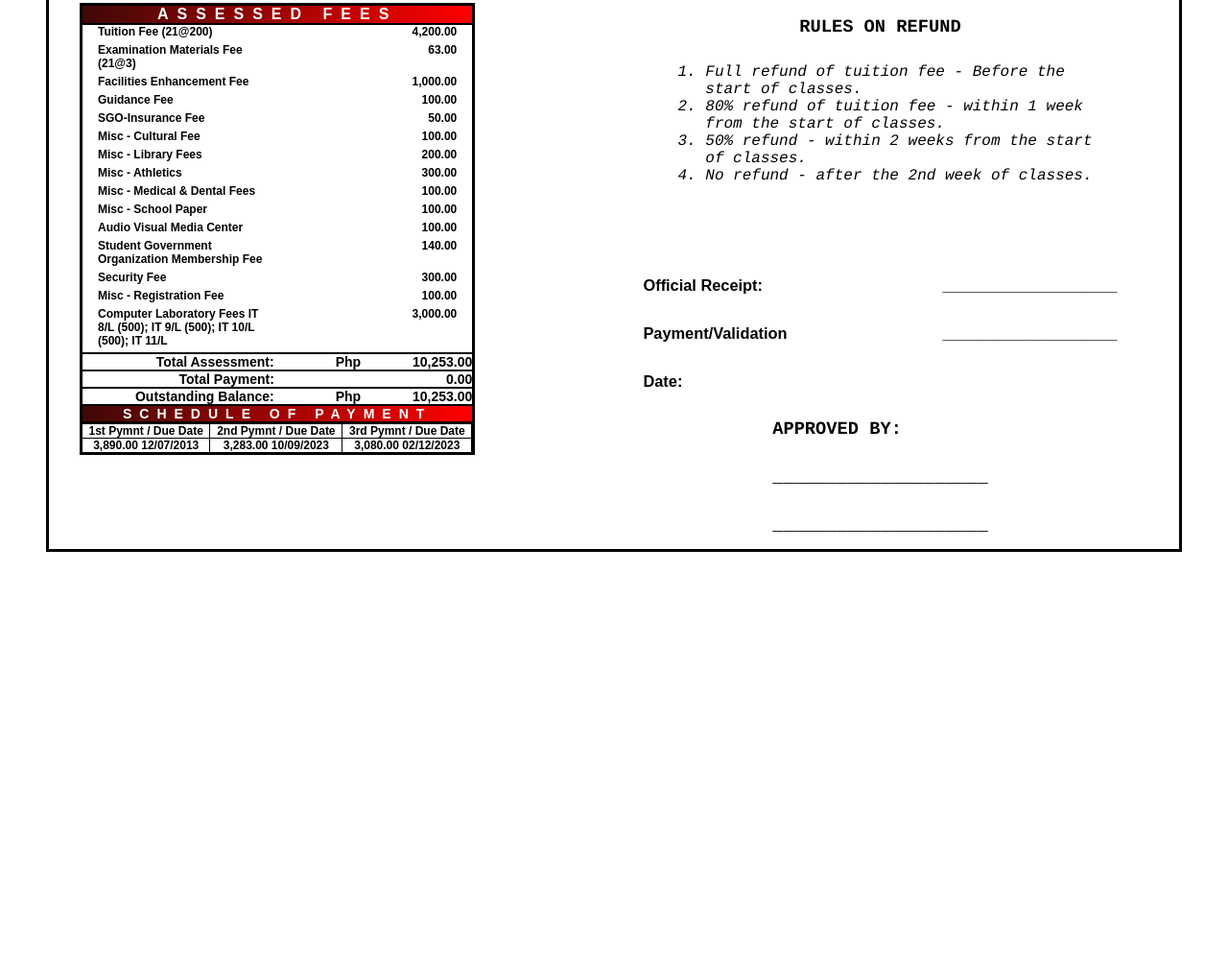
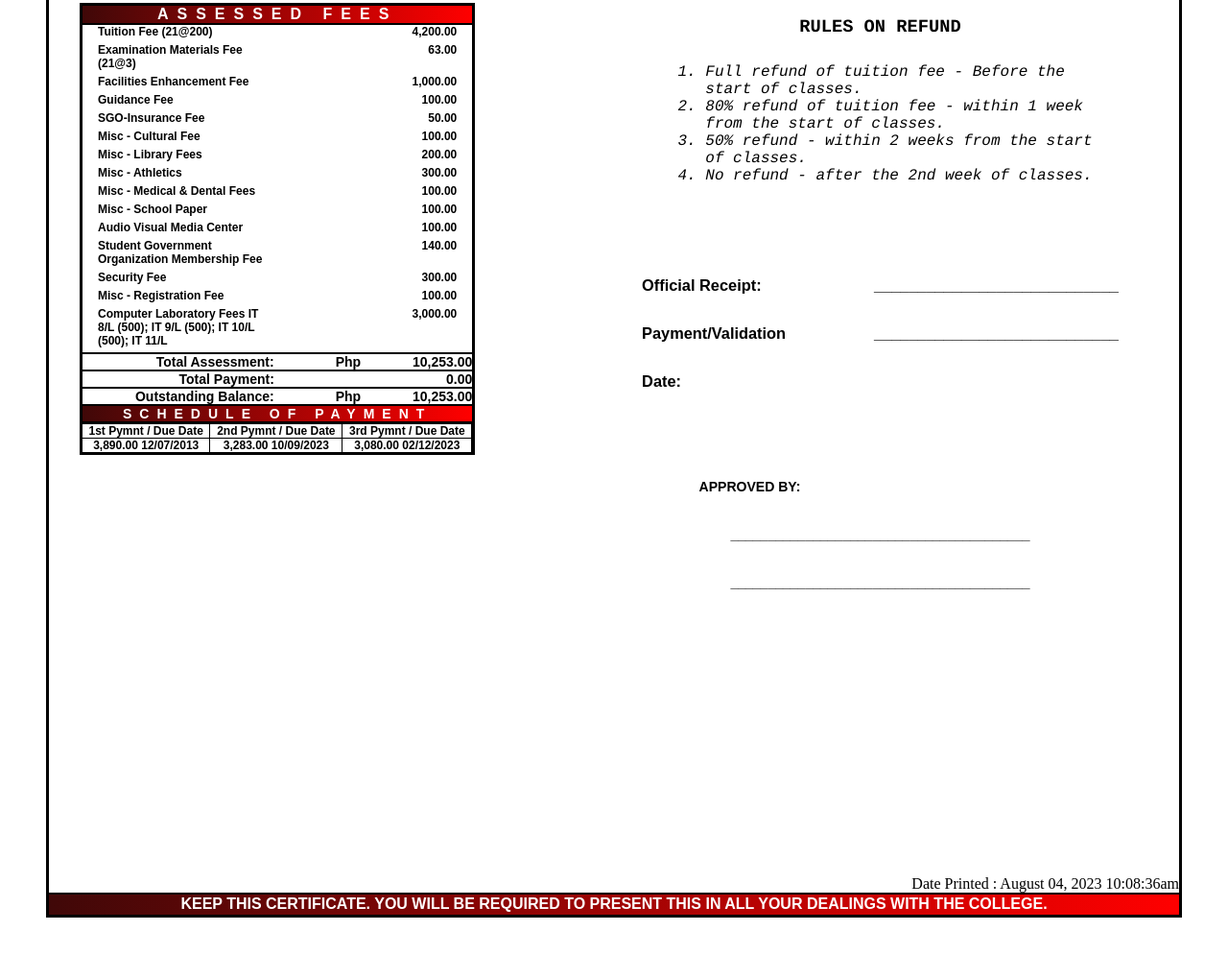
Before and after one commit to Airasu/Su_CertificateOfRegistration, a plain HTML site: page index.html in a window 1280 px wide. Shown: the part 1297-2292 px from the top of the page at 96% size. Before the commit the page ends 1920 px from the top, so only its background shows below. Drawn offline with Linux system fonts and the light colour scheme.

Commit message:
Added footer

```diff
--- a/index.html
+++ b/index.html
@@ -282,19 +282,30 @@
                   <h3>Payment/Validation Date:</h3>
                 </div>
                 <div>
-                  <h3>____________________</h3>
-                  <h3>____________________</h3>
+                  <h3>____________________________</h3>
+                  <h3>____________________________</h3>
                 </div>
               </div>
               <div class="approved">
                 <h3>APPROVED BY:</h3>
-                <h3>____________________</h3>
-                <h3>____________________</h3>
+                <div class="line">
+                  <h3>________________________________________</h3>
+                  <h3>________________________________________</h3>
+                </div>
               </div>
             </div>
           </div>
         </div>
       </section>
+      <footer>
+        <p>Date Printed : August 04, 2023 10:08:36am</p>
+        <div>
+          <h4>
+            KEEP THIS CERTIFICATE. YOU WILL BE REQUIRED TO PRESENT THIS IN ALL
+            YOUR DEALINGS WITH THE COLLEGE.
+          </h4>
+        </div>
+      </footer>
     </main>
   </body>
 </html>
--- a/style.css
+++ b/style.css
@@ -437,9 +437,43 @@ td {
     margin-top: 5rem;
     justify-content: center;
     width: 100%;
-    gap: 15em;
+    gap: 10em;
     display: flex;
     font-family: Arial, sans-serif;
     font-size: 14px;
     line-height: 50px;
 }
+
+.approved {
+    margin-top: 5em;
+    width: 80%;
+    margin-bottom: 10em;
+    font-family: Arial, sans-serif;
+    font-size: 12px;
+}
+
+.line{
+    display: flex;
+    flex-direction: column;
+    justify-content: center;
+    align-items: center;
+}
+
+footer {
+    margin-top: 10rem;
+    align-items: center;
+}
+
+footer p {
+    text-align: end;
+}
+
+footer div {
+    background: rgb(64, 8, 8);
+    background: linear-gradient(90deg, rgba(64, 8, 8, 1) 0%, rgba(255, 0, 0, 1) 100%);
+    color: white;
+    border-top: solid 2px black;
+    text-align: center;
+    padding: 0.1rem;
+    font-family: Arial, sans-serif;
+}
```
